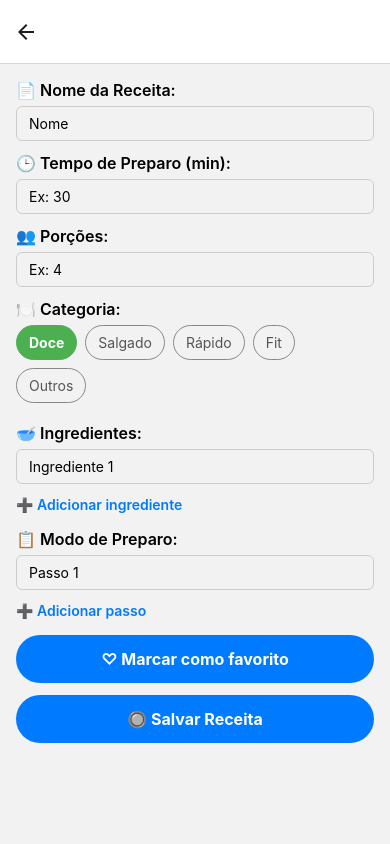
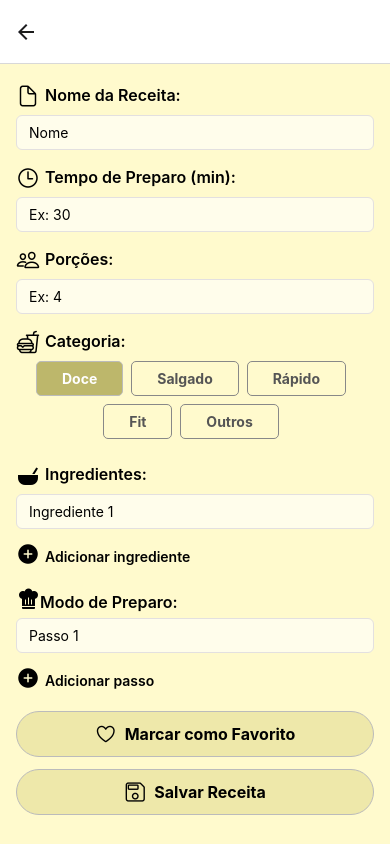
Before and after one commit to andre-0303/Z-Cook, a React Native app: screen /CriarReceita in a window 390 px wide. Built offline with nearby package versions, Linux system fonts and the light colour scheme.

Commit message:
:lipstick: feat: Estilizando Criar Receita

```diff
--- a/src/screens/CriarReceita.tsx
+++ b/src/screens/CriarReceita.tsx
@@ -1,12 +1,17 @@
 import React, { useState } from 'react';
-import { View, Text, TextInput, TouchableOpacity, ScrollView, StyleSheet, Alert } from 'react-native';
+import { View, Text, TextInput, TouchableOpacity, ScrollView, StyleSheet, Alert, KeyboardAvoidingView, TouchableWithoutFeedback, Platform, Keyboard } from 'react-native';
 import { Receita, addReceita, getReceitas } from '../storage/receitasStorage';
+import { useNavigation } from '@react-navigation/native';
+import {Ionicons} from '@expo/vector-icons';
+import { MaterialCommunityIcons } from '@expo/vector-icons';
+
 
 const categorias = ['Doce', 'Salgado', 'Rápido', 'Fit', 'Outros'] as const;
 
 const gerarId = () => Math.random().toString(36).substring(2, 10);
 
 export default function CriarReceita() {
+  const navigation = useNavigation();
   const [titulo, setTitulo] = useState('');
   const [tempoPreparo, setTempoPreparo] = useState('');
   const [porcoes, setPorcoes] = useState('');
@@ -63,10 +68,9 @@ export default function CriarReceita() {
 
     try {
       await addReceita(novaReceita);
-      const receitasAtualizadas = await getReceitas();
-console.log('Receitas no AsyncStorage:', receitasAtualizadas);
       Alert.alert('Sucesso', 'Receita salva!');
-      // Resetar formulário
+      navigation.navigate('VerReceitaTabs');
+
       setTitulo('');
       setTempoPreparo('');
       setPorcoes('');
@@ -81,11 +85,21 @@ console.log('Receitas no AsyncStorage:', receitasAtualizadas);
   }
 
   return (
-    <ScrollView contentContainerStyle={styles.container}>
-      <Text style={styles.label}>📄 Nome da Receita:</Text>
+    <KeyboardAvoidingView style={{flex: 1}} behavior={Platform.OS === 'ios' ? 'padding': 'height'}>
+      <TouchableWithoutFeedback onPress={Keyboard.dismiss}>
+        <ScrollView contentContainerStyle={styles.container}>
+      <View style={{ flexDirection: 'row', alignItems: 'center', marginBottom: 4 }}>
+        <Ionicons name="document-outline" size={24} color="black" />
+        <Text style={[styles.label, { marginLeft: 5, marginTop: 5 }]}>Nome da Receita:</Text>
+      </View>
+
       <TextInput style={styles.input} value={titulo} onChangeText={setTitulo} placeholder="Nome" />
 
-      <Text style={styles.label}>🕒 Tempo de Preparo (min):</Text>
+      <View style={{ flexDirection: 'row', alignItems: 'center', marginBottom: 4 }}>
+        <Ionicons name="time-outline" size={24} color="black" />
+        <Text style={[styles.label, { marginLeft: 5, marginTop: 5 }]}>
+         Tempo de Preparo (min):</Text>
+      </View>
       <TextInput
         style={styles.input}
         value={tempoPreparo}
@@ -94,7 +108,11 @@ console.log('Receitas no AsyncStorage:', receitasAtualizadas);
         placeholder="Ex: 30"
       />
 
-      <Text style={styles.label}>👥 Porções:</Text>
+     <View style={{ flexDirection: 'row', alignItems: 'center', marginBottom: 4 }}>
+      <Ionicons name="people-outline" size={24} color="black" />
+       <Text style={[styles.label, { marginLeft: 5, marginTop: 5 }]}>
+         Porções:</Text>
+     </View>
       <TextInput
         style={styles.input}
         value={porcoes}
@@ -103,7 +121,11 @@ console.log('Receitas no AsyncStorage:', receitasAtualizadas);
         placeholder="Ex: 4"
       />
 
-      <Text style={styles.label}>🍽️ Categoria:</Text>
+      <View style={{ flexDirection: 'row', alignItems: 'center', marginBottom: 4 }}>
+        <Ionicons name="fast-food-outline" size={24} color="black" />
+        <Text style={[styles.label, { marginLeft: 5, marginTop: 5 }]}>
+         Categoria:</Text>
+      </View>
       <View style={styles.categoriasContainer}>
         {categorias.map(cat => (
           <TouchableOpacity
@@ -119,7 +141,11 @@ console.log('Receitas no AsyncStorage:', receitasAtualizadas);
         ))}
       </View>
 
-      <Text style={styles.label}>🥣 Ingredientes:</Text>
+      <View style={{ flexDirection: 'row', alignItems: 'center', marginBottom: 4 }}>
+        <MaterialCommunityIcons name="bowl-mix" size={24} color="black" />
+        <Text style={[styles.label, { marginLeft: 5, marginTop: 5 }]}>
+         Ingredientes:</Text>
+      </View>
       {ingredientes.map((ing, i) => (
         <TextInput
           key={i}
@@ -130,10 +156,16 @@ console.log('Receitas no AsyncStorage:', receitasAtualizadas);
         />
       ))}
       <TouchableOpacity style={styles.btnAdd} onPress={handleAddIngrediente}>
-        <Text style={styles.btnAddText}>➕ Adicionar ingrediente</Text>
+        <View style={{ flexDirection: 'row', alignItems: 'center', marginBottom: 4 }}>
+          <Ionicons name='add-circle' size={24} color="black" />
+          <Text style={[styles.btnAddText, {marginLeft: 5, marginTop: 5 }]}>
+           Adicionar ingrediente</Text>
+        </View>
       </TouchableOpacity>
 
-      <Text style={styles.label}>📋 Modo de Preparo:</Text>
+      <Text style={styles.label}>
+        <MaterialCommunityIcons name="chef-hat" size={24} color="black" />
+         Modo de Preparo:</Text>
       {modoPreparo.map((modo, i) => (
         <TextInput
           key={i}
@@ -144,20 +176,64 @@ console.log('Receitas no AsyncStorage:', receitasAtualizadas);
         />
       ))}
       <TouchableOpacity style={styles.btnAdd} onPress={handleAddModoPreparo}>
-        <Text style={styles.btnAddText}>➕ Adicionar passo</Text>
+        <View style={{ flexDirection: 'row', alignItems: 'center', marginBottom: 4 }}>
+          <Ionicons name='add-circle' size={24} color="black" />
+          <Text style={[styles.btnAddText, {marginLeft: 5, marginTop: 5 }]}>
+           Adicionar passo</Text>
+        </View>
       </TouchableOpacity>
 
+        <TouchableOpacity
+  style={[
+    styles.btnSalvar,
+    {
+      flexDirection: 'row',
+      alignItems: 'center',
+      justifyContent: 'center',
+      backgroundColor: favorito ? '#e91e63' : '#EEE8AA',
+    },
+  ]}
+  onPress={() => setFavorito(!favorito)}
+>
+  <Ionicons
+    name={favorito ? 'heart' : 'heart-outline'}
+    size={22}
+    color={favorito ? '#fff' : '#000'}
+    style={{ marginRight: 8 }}
+  />
+  <Text style={[
+    styles.btnSalvarText,
+    { color: favorito ? '#fff' : '#000' }
+  ]}>
+    {favorito ? 'Remover dos Favoritos' : 'Marcar como Favorito'}
+  </Text>
+</TouchableOpacity>
+
       <TouchableOpacity
-        style={[styles.btnSalvar, favorito && { backgroundColor: '#e91e63' }]}
-        onPress={() => setFavorito(!favorito)}
-      >
-        <Text style={styles.btnSalvarText}>{favorito ? '❤️ Favorito' : '♡ Marcar como favorito'}</Text>
-      </TouchableOpacity>
+  style={[
+    styles.btnSalvar,
+    {
+      flexDirection: 'row',
+      alignItems: 'center',
+      justifyContent: 'center',
+    },
+  ]}
+  onPress={handleSalvar}
+>
+  <Ionicons
+    name="save-outline"
+    size={22}
+    color="#000"
+    style={{ marginRight: 8 }}
+  />
+  <Text style={[styles.btnSalvarText, { color: '#000' }]}>
+    Salvar Receita
+  </Text>
+</TouchableOpacity>
 
-      <TouchableOpacity style={styles.btnSalvar} onPress={handleSalvar}>
-        <Text style={styles.btnSalvarText}>🔘 Salvar Receita</Text>
-      </TouchableOpacity>
     </ScrollView>
+      </TouchableWithoutFeedback>
+    </KeyboardAvoidingView>
   );
 }
 
@@ -165,40 +241,47 @@ const styles = StyleSheet.create({
   container: {
     padding: 16,
     paddingBottom: 50,
+    backgroundColor: '#FFFACD',
   },
   label: {
     fontWeight: '600',
     marginBottom: 6,
     fontSize: 16,
+    justifyContent:'center',
+    alignItems: 'center',
   },
   input: {
     borderWidth: 1,
-    borderColor: '#CCC',
+    borderColor: '#E3E0E0',
     paddingHorizontal: 12,
     paddingVertical: 8,
     borderRadius: 6,
     marginBottom: 12,
+    backgroundColor: 'rgba(255, 255, 255, 0.6)'
   },
   categoriasContainer: {
     flexDirection: 'row',
     flexWrap: 'wrap',
     marginBottom: 12,
+    justifyContent: 'center',
+    alignItems: 'center'
   },
   categoriaBtn: {
-    paddingHorizontal: 12,
+    paddingHorizontal: 25,
     paddingVertical: 8,
-    borderRadius: 20,
+    borderRadius: 5,
     borderWidth: 1,
     borderColor: '#888',
     marginRight: 8,
     marginBottom: 8,
   },
   categoriaSelected: {
-    backgroundColor: '#4caf50',
-    borderColor: '#4caf50',
+    backgroundColor: '#BDB76B',
+    borderColor: '#bbb',
   },
   categoriaText: {
     color: '#555',
+    fontWeight: 'bold'
   },
   categoriaTextSelected: {
     color: '#fff',
@@ -208,18 +291,20 @@ const styles = StyleSheet.create({
     marginBottom: 16,
   },
   btnAddText: {
-    color: '#007AFF',
+    color: '#000',
     fontWeight: '600',
   },
   btnSalvar: {
-    backgroundColor: '#007AFF',
-    paddingVertical: 14,
+    backgroundColor: '#EEE8AA',
+    borderColor: '#bbb',
+    borderWidth: 1,
+    paddingVertical: 10,
     borderRadius: 25,
     alignItems: 'center',
     marginBottom: 12,
   },
   btnSalvarText: {
-    color: '#fff',
+    color: '#000',
     fontWeight: '700',
     fontSize: 16,
   },
--- a/src/screens/Home.tsx
+++ b/src/screens/Home.tsx
@@ -66,7 +66,7 @@ const styles = StyleSheet.create({
         marginVertical: 10,
         borderWidth: 1,
         borderColor: '#000',
-        elevation: 5,
+        elevation: 3,
         width: '80%',
         alignItems: 'center',
     },
```
Also changed, not shown: assets/download.jpeg.
